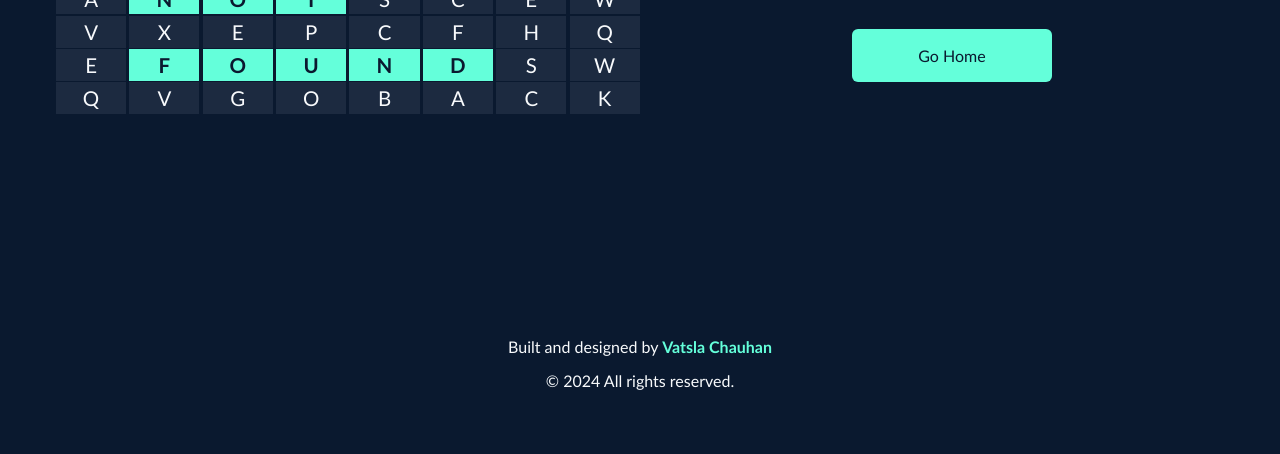
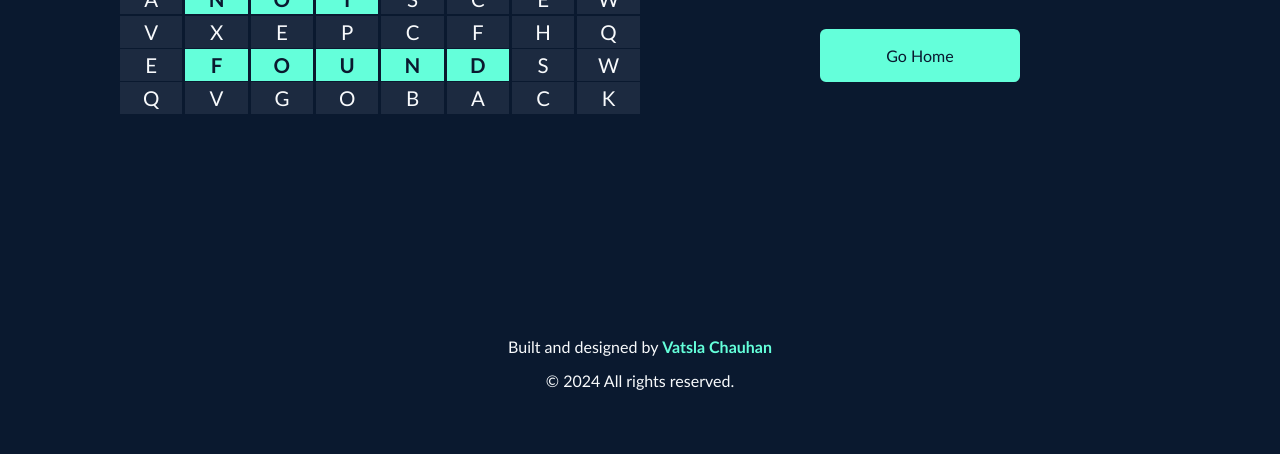
Before and after one commit to vatsla16/vatsla16.github.io, a plain HTML site: page 404.html in a window 1280 px wide. Shown: the part 346-800 px from the top of the page. Drawn offline with Linux system fonts and the light colour scheme.

Commit message:
updated styles for container in 404

```diff
--- a/404.html
+++ b/404.html
@@ -74,7 +74,8 @@
     </div>
   </header>
 
-  <main id="main" role="main" class="nf-main">
+  <main id="main" role="main" class="container">
+    <div class="nf-main">
       <section role="region" class="letter-grid-container" aria-label="404 letter grid">
         <ul id="letter-grid" class="letter-grid"></ul>
       </section>
@@ -89,6 +90,7 @@
           </div>
         </div>
       </section>
+    </div>
   </main>
 
   <footer class="footer" role="contentinfo">
```
Lines whose indentation alone changed are shown as unchanged.
